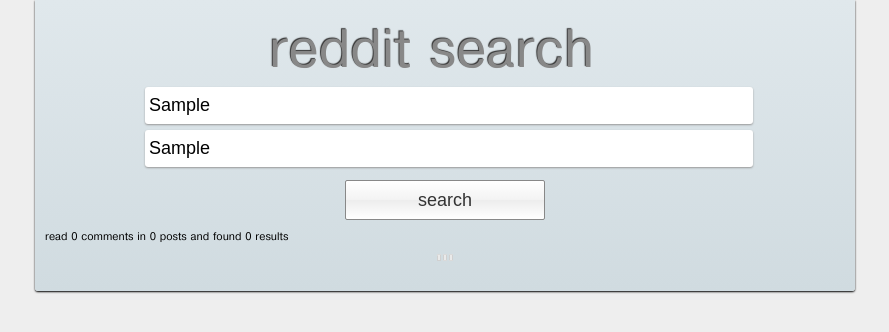
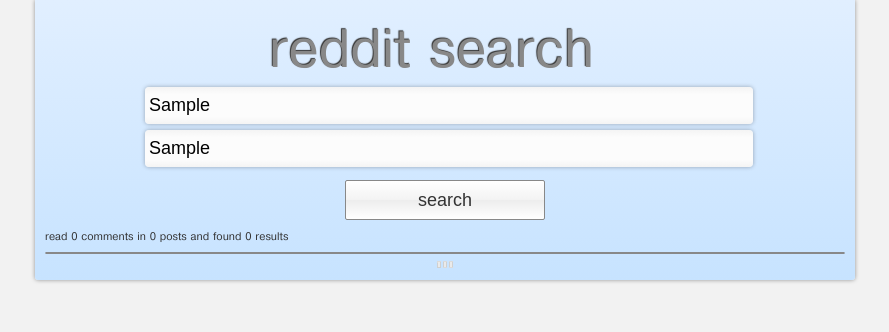
Before and after one commit to rossbreytberg/reddit.js, a plain HTML site: page index.html in a window 1280 px wide. Both pictures are taken after typing "Sample", "Sample" into the empty fields and a click on the input "search". Shown: the whole page, without its empty margins (195-1084 px from the left). Drawn offline with Linux system fonts and the light colour scheme.

Commit message:
ui improvements

```diff
--- a/css/style.css
+++ b/css/style.css
@@ -15,14 +15,7 @@ body {
     margin-bottom: 0px;
     margin-left: 0px;
     margin-right: 0px;
-    background: #eeeeee;
-    background: -moz-linear-gradient(top, #eeeeee 0%, #eeeeee 100%);
-    background: -webkit-gradient(linear, left top, left bottom, color-stop(0%,#eeeeee), color-stop(100%,#eeeeee));
-    background: -webkit-linear-gradient(top, #eeeeee 0%,#eeeeee 100%);
-    background: -o-linear-gradient(top, #eeeeee 0%,#eeeeee 100%);
-    background: -ms-linear-gradient(top, #eeeeee 0%,#eeeeee 100%);
-    background: linear-gradient(top, #eeeeee 0%,#eeeeee 100%);
-    filter: progid:DXImageTransform.Microsoft.gradient( startColorstr='#eeeeee', endColorstr='#eeeeee',GradientType=0 );
+    background: #f2f2f2;
 }
 
 a {
@@ -48,22 +41,21 @@ a:visited {
 #container {
     width: 800px;
     margin: auto;
-    margin-bottom: 10px;
     background: #eee;
     border-radius: 0px 0px 3px 3px;
     padding: 10px;
-    box-shadow: 0px 1px 2px #000000;
-    -webkit-box-shadow: 0px 1px 2px #000000;
-    -moz-box-shadow: 0px 1px 2px #000000;
-    filter: progid:DXImageTransform.Microsoft.dropShadow(color=#000000, offX=0px, offY=1px, positive=true);
-    background: #e0e8ec;
-    background: -moz-linear-gradient(top, #e0e8ec 0%, #d0dbe0 100%);
-    background: -webkit-gradient(linear, left top, left bottom, color-stop(0%,#e0e8ec), color-stop(100%,#d0dbe0));
-    background: -webkit-linear-gradient(top, #e0e8ec 0%,#d0dbe0 100%);
-    background: -o-linear-gradient(top, #e0e8ec 0%,#d0dbe0 100%);
-    background: -ms-linear-gradient(top, #e0e8ec 0%,#d0dbe0 100%);
-    background: linear-gradient(top, #e0e8ec 0%,#d0dbe0 100%);
-    filter: progid:DXImageTransform.Microsoft.gradient( startColorstr='#e0e8ec', endColorstr='#d0dbe0',GradientType=0 );
+    box-shadow: 0px 0px 4px rgba(0,0,0,0.4);
+    -webkit-box-shadow: 0px 0px 4px rgba(0,0,0,0.4);
+    -moz-box-shadow: 0px 0px 4px rgba(0,0,0,0.4);
+    filter: progid:DXImageTransform.Microsoft.dropShadow(color=rgba(0,0,0,0.4), offX=0px, offY=0px, positive=true);
+    background: #e1efff;
+    background: -moz-linear-gradient(top, #e1efff 0%, #c7e3ff 100%);
+    background: -webkit-gradient(linear, left top, left bottom, color-stop(0%,#e1efff), color-stop(100%,#c7e3ff));
+    background: -webkit-linear-gradient(top, #e1efff 0%,#c7e3ff 100%);
+    background: -o-linear-gradient(top, #e1efff 0%,#c7e3ff 100%);
+    background: -ms-linear-gradient(top, #e1efff 0%,#c7e3ff 100%);
+    background: linear-gradient(top, #e1efff 0%,#c7e3ff 100%);
+    filter: progid:DXImageTransform.Microsoft.gradient( startColorstr='#e1efff', endColorstr='#c7e3ff',GradientType=0 );
 }
 
 #searchform {
@@ -79,18 +71,26 @@ a:visited {
     padding: 8px 4px;
     margin-top: 3px;
     margin-bottom: 3px;
-    border-radius: 3px;
-    box-shadow: 0px 1px 2px #999;
-    -webkit-box-shadow: 0px 1px 2px #999;
-    -moz-box-shadow: 0px 1px 2px #999;
-    filter: progid:DXImageTransform.Microsoft.dropShadow(color=#999, offX=0px, offY=1px, positive=true);
+    border-radius: 4px;
+    box-shadow: 0px 0px 4px rgba(0,0,0,0.3);
+    -webkit-box-shadow: 0px 0px 4px rgba(0,0,0,0.3);
+    -moz-box-shadow: 0px 0px 4px rgba(0,0,0,0.3);
+    filter: progid:DXImageTransform.Microsoft.dropShadow(color=rgba(0,0,0,0.3), offX=0px, offY=0px, positive=true);
+    background: rgb(244,244,244);
+    background: -moz-linear-gradient(top, rgba(244,244,244,1) 0%, rgba(252,252,252,1) 20%, rgba(252,252,252,1) 80%, rgba(244,244,244,1) 100%);
+    background: -webkit-gradient(linear, left top, left bottom, color-stop(0%,rgba(244,244,244,1)), color-stop(20%,rgba(252,252,252,1)), color-stop(80%,rgba(252,252,252,1)), color-stop(100%,rgba(244,244,244,1)));
+    background: -webkit-linear-gradient(top, rgba(244,244,244,1) 0%,rgba(252,252,252,1) 20%,rgba(252,252,252,1) 80%,rgba(244,244,244,1) 100%);
+    background: -o-linear-gradient(top, rgba(244,244,244,1) 0%,rgba(252,252,252,1) 20%,rgba(252,252,252,1) 80%,rgba(244,244,244,1) 100%);
+    background: -ms-linear-gradient(top, rgba(244,244,244,1) 0%,rgba(252,252,252,1) 20%,rgba(252,252,252,1) 80%,rgba(244,244,244,1) 100%);
+    background: linear-gradient(top, rgba(244,244,244,1) 0%,rgba(252,252,252,1) 20%,rgba(252,252,252,1) 80%,rgba(244,244,244,1) 100%);
+    filter: progid:DXImageTransform.Microsoft.gradient( startColorstr='#f4f4f4', endColorstr='#f4f4f4',GradientType=0 );
 }
 
 .textInput:focus {
-    box-shadow: 0px 1px 2px #000000;
-    -webkit-box-shadow: 0px 1px 2px #000000;
-    -moz-box-shadow: 0px 1px 2px #000000;
-    filter: progid:DXImageTransform.Microsoft.dropShadow(color=#000000, offX=0px, offY=1px, positive=true);
+    box-shadow: 0px 0px 4px rgba(0,0,0,0.6);
+    -webkit-box-shadow: 0px 0px 4px rgba(0,0,0,0.6);
+    -moz-box-shadow: 0px 0px 4px rgba(0,0,0,0.6);
+    filter: progid:DXImageTransform.Microsoft.dropShadow(color=rgba(0,0,0,0.6), offX=0px, offY=0px, positive=true);
 }
 
 #searchbutton {
@@ -133,10 +133,29 @@ a:visited {
 
 #results {
     margin-top: 10px;
+    border-radius: 4px;
+    border: 1px;
+    border-style: solid;
+    border-color: #888;
+    background: rgb(249,249,249);
+    background: -moz-linear-gradient(top, rgba(249,249,249,1) 0%, rgba(252,252,252,1) 50%, rgba(249,249,249,1) 100%);
+    background: -webkit-gradient(linear, left top, left bottom, color-stop(0%,rgba(249,249,249,1)), color-stop(50%,rgba(252,252,252,1)), color-stop(100%,rgba(249,249,249,1)));
+    background: -webkit-linear-gradient(top, rgba(249,249,249,1) 0%,rgba(252,252,252,1) 50%,rgba(249,249,249,1) 100%);
+    background: -o-linear-gradient(top, rgba(249,249,249,1) 0%,rgba(252,252,252,1) 50%,rgba(249,249,249,1) 100%);
+    background: -ms-linear-gradient(top, rgba(249,249,249,1) 0%,rgba(252,252,252,1) 50%,rgba(249,249,249,1) 100%);
+    background: linear-gradient(top, rgba(249,249,249,1) 0%,rgba(252,252,252,1) 50%,rgba(249,249,249,1) 100%);
+    filter: progid:DXImageTransform.Microsoft.gradient( startColorstr='#f9f9f9', endColorstr='#f9f9f9',GradientType=0 );
+}
+
+.resultfirst {
+    padding: 15px;
 }
 
 .result {
-    border-width: 1px 0px 0px 0px;
+    border-top: 1px;
+    border-bottom: 0px;
+    border-left: 0px;
+    border-right: 0px;
     border-style: solid;
     border-color: #888;
     padding: 15px;
@@ -156,10 +175,11 @@ a:visited {
     width: 16px;
     height: 11px;
     margin: auto;
+    margin-top: 5px;
 }
 
 #resultcount {
-    font-color: #888;
+    color: #333;
     font-size: 11px;
 }
 
--- a/index.html
+++ b/index.html
@@ -18,7 +18,7 @@
             </form>
             <div id="resultcount"></div>
             <div id="loadingimage"></div>
-            <iframe class="targetiframe" name="searchtarget"></iframe>
         </div>
+        <iframe class="targetiframe" name="searchtarget"></iframe>
     </body>
 </html>
--- a/js/index.js
+++ b/js/index.js
@@ -9,7 +9,11 @@ window.onload = function() {
         */
         var results = target
         var result = document.createElement('div')
-        result.setAttribute('class', 'result')
+        if (results.childNodes.length == 0) {
+            result.setAttribute('class', 'resultfirst')
+        } else {
+            result.setAttribute('class', 'result')
+        }
         results.appendChild(result)
         var commentNode = document.createElement('span')
         commentNode.innerHTML = comment.body.replace(regex, '$1<span class="highlight">$2</span>$3')
@@ -80,6 +84,12 @@ window.onload = function() {
             if (searchIsActive()) {
                 if (loadingcount == 0 && searchIsActive()) {
                     loadingimage.style.visibility = 'hidden'
+                    if (results.childNodes.length == 0) {
+                        var noresult = document.createElement('div')
+                        noresult.setAttribute('class', 'resultfirst')
+                        noresult.appendChild(document.createTextNode('no results found :('))
+                        results.appendChild(noresult)
+                    }
                 }
                 updateSearchingText(commentsread, postsread, resultsfound)
             }
```
